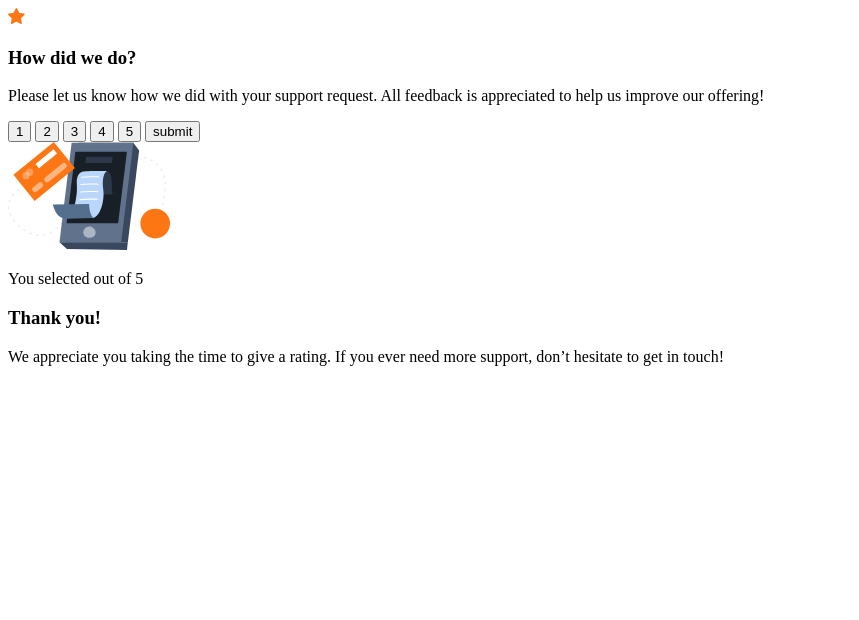
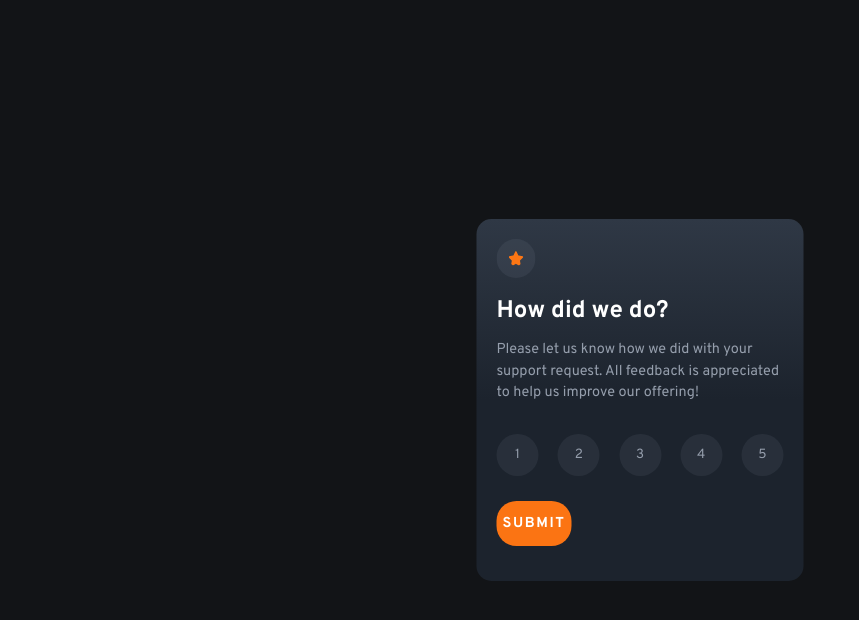
Before and after one commit to salvatorequagliariello/frontend-mentor, a plain HTML site: page interactive-rating-component-main/index.html in a window 1280 px wide. Shown: the whole page, without its empty margins (0-859 px from the left). Drawn offline with Linux system fonts and the light colour scheme.

Commit message:
adds js script

```diff
--- a/interactive-rating-component-main/index.html
+++ b/interactive-rating-component-main/index.html
@@ -5,31 +5,41 @@
   <meta name="viewport" content="width=device-width, initial-scale=1.0"> <!-- displays site properly based on user's device -->
 
   <link rel="icon" type="image/png" sizes="32x32" href="./images/favicon-32x32.png">
+  <link rel="stylesheet" href="./style/desktop.css">
+  <link rel="stylesheet" href="./style/main.css">
+  <link rel="stylesheet" href="./style/reset.css">
+
+  <link rel="preconnect" href="https://fonts.googleapis.com">
+  <link rel="preconnect" href="https://fonts.gstatic.com" crossorigin>
+  <link href="https://fonts.googleapis.com/css2?family=Overpass:wght@400;700&display=swap" rel="stylesheet">
+
 
   <title>Frontend Mentor | Interactive rating component</title>
 </head>
 <body>
   <article class="card">
-    <section class="card-content">
-      <img class="card-content__round-border star" src="./images/icon-star.svg" alt="star icon">
+    <section id="card-content" class="card-content">
+      <img class="card-content__round-star star" src="./images/icon-star.svg" alt="star icon">
 
       <h1>How did we do?</h1>
 
       <p>Please let us know how we did with your support request. All feedback is appreciated to help us improve our offering!</p>
 
-      <form action="">
-        <button class="">1</button>
-        <button class="">2</button>
-        <button class="">3</button>
-        <button class="">4</button>
-        <button class="">5</button>
-        <button type="submit">submit</button>
+      <form action="" id="myForm">
+        <div class="buttons">
+          <button type="button" onclick="myFunction(1);" class="card-content__round-border">1</button>
+          <button type="button" onclick="myFunction(2);" class="card-content__round-border">2</button>
+          <button type="button" onclick="myFunction(3);" class="card-content__round-border">3</button>
+          <button type="button" onclick="myFunction(4);" class="card-content__round-border">4</button>
+          <button type="button" onclick="myFunction(5);" class="card-content__round-border">5</button>
+        </div>
+        <button class="submit-button" type="submit">Submit</button>
       </form>
     </section>
 
-    <section class="card-thanks">
+    <section id="card-thanks" class="card-thanks">
       <img src="./images/illustration-thank-you.svg" alt="">
-      <p class="card-thanks__selected">You selected <!-- Add rating here --> out of 5</p>
+      <p id="message" class="card-thanks__selected">You selected out of 5</p>
 
       <h1>Thank you!</h1>
 
@@ -38,5 +48,6 @@
 
   </article>
 
+  <script src="script.js"></script>
 </body>
 </html>
--- /dev/null
+++ b/interactive-rating-component-main/script.js
@@ -0,0 +1,16 @@
+const form = document.getElementById("myForm");
+
+form.addEventListener("submit", e => {
+  e.preventDefault();
+  console.log(number);
+  document.getElementById("card-content").style.display = "none";
+  document.getElementById("card-thanks").style.display = "flex";
+})
+
+let number;
+
+function myFunction(givenNumber){
+    number = givenNumber;
+    let message =  `<p id="message" class="card-thanks__selected">You selected out of ${number}</p>`
+    document.getElementById("message").innerHTML = message;
+};
--- /dev/null
+++ b/interactive-rating-component-main/style/main.css
@@ -0,0 +1,123 @@
+:root {
+    --primary-color: hsl(25, 97%, 53%);
+    --neutral-color-white: hsl(0, 0%, 100%);
+    --neutral-color-grey-200: hsl(217, 12%, 63%);
+    --neutral-color-grey-400: hsl(216, 12%, 54%);
+    --neutral-color-blue-700: hsl(213, 19%, 18%);
+    --neutral-color-blue-900: hsl(216, 12%, 8%);
+
+    --font-primary: 'Overpass', sans-serif;
+}
+
+body {
+    background-color: var(--neutral-color-blue-900);
+}
+
+* {
+    font-family: var(--font-primary);
+}
+
+.card {
+    position: absolute;
+    left: 50%;
+    top: 50%;
+    transform: translate(-50%,-50%);
+
+    width: 327px;
+    height: 362px;
+    background: rgb(47,56,69);
+    background: linear-gradient(180deg, rgba(47,56,69,1) 0%, rgba(28,35,45,1) 50%);
+    border-radius: 15px;
+    font-family: var(--font-primary);
+}
+
+.card-content {
+    margin: 20px;
+    display: flex;
+    flex-direction: column;
+    color: var(--neutral-color-white);
+}
+
+.star {
+    width: 15px;
+    height: 15px;
+    object-fit: contain;
+}
+
+.card-content__round-star {
+    padding: 12px;
+    background-color: hsla(217, 12%, 63%, 0.1);
+    border-radius: 100%;
+}
+
+.card-content h1 {
+    font-weight: 700;
+    font-size: 1.5rem;
+    margin-top: 15px;
+}
+
+.card-content p {
+    margin-top: 10px;
+    color: var(--neutral-color-grey-200);
+    font-size: 0.9rem;
+}
+
+.buttons {
+    display: flex;
+    justify-content: space-between;
+    align-items: center;
+}
+
+.card-content__round-border {
+    margin-top: 30px;
+    margin-bottom: 25px;
+    width: 42px;
+    height: 42px;
+    text-align: center;
+
+    color: var(--neutral-color-grey-200);
+    border: none;
+    outline: none;
+    background-color: hsla(217, 12%, 63%, 0.1);
+    border-radius: 100%;
+    cursor: pointer;
+}
+
+.card-content__round-border:hover {
+    background-color: var(--neutral-color-grey-400);
+    color: var(--neutral-color-blue-700);
+}
+
+.card-content__round-border:active {
+    background-color: var(--primary-color);
+    color: var(--neutral-color-white);
+}
+
+.card-content__round-border:focus {
+    background-color: var(--primary-color);
+    color: var(--neutral-color-white);
+}
+
+.card-content__round-border:visited {
+    background-color: var(--primary-color);
+    color: var(--neutral-color-white);
+}
+
+.submit-button {
+    letter-spacing: 0.1rem;
+    font-size: 0.9rem;
+    font-weight: 700;
+    text-transform: uppercase;
+    color: var(--neutral-color-white);
+    border-radius: 20px;
+    height: 45px;
+    border: none;
+    outline: none;
+    background-color: var(--primary-color);
+    cursor: pointer;
+}
+
+
+.card-thanks {
+    display: none;
+}
--- /dev/null
+++ b/interactive-rating-component-main/style/reset.css
@@ -0,0 +1,51 @@
+html, body, div, span, applet, object, iframe,
+h1, h2, h3, h4, h5, h6, p, blockquote, pre,
+a, abbr, acronym, address, big, cite, code,
+del, dfn, em, img, ins, kbd, q, s, samp,
+small, strike, strong, sub, sup, tt, var,
+b, u, i, center,
+dl, dt, dd, ol, ul, li,
+fieldset, form, label, legend,
+table, caption, tbody, tfoot, thead, tr, th, td,
+article, aside, canvas, details, embed,
+figure, figcaption, footer, header, hgroup,
+menu, nav, output, ruby, section, summary,
+time, mark, audio, video {
+	margin: 0;
+	padding: 0;
+	border: 0;
+	font-size: 100%;
+	font: inherit;
+	vertical-align: baseline;
+}
+/* HTML5 display-role reset for older browsers */
+article, aside, details, figcaption, figure,
+footer, header, hgroup, menu, nav, section {
+	display: block;
+}
+body {
+    line-height: 1.5;
+    -webkit-font-smoothing: antialiased;
+  }
+ol, ul {
+	list-style: none;
+}
+blockquote, q {
+	quotes: none;
+}
+blockquote:before, blockquote:after,
+q:before, q:after {
+	content: '';
+	content: none;
+}
+table {
+	border-collapse: collapse;
+	border-spacing: 0;
+}
+p, h1, h2, h3, h4, h5, h6 {
+    overflow-wrap: break-word;
+}
+img, picture, video, canvas, svg {
+    display: block;
+    max-width: 100%;
+}
```
Also changed, not shown: interactive-rating-component-main/style/desktop.css (added).
